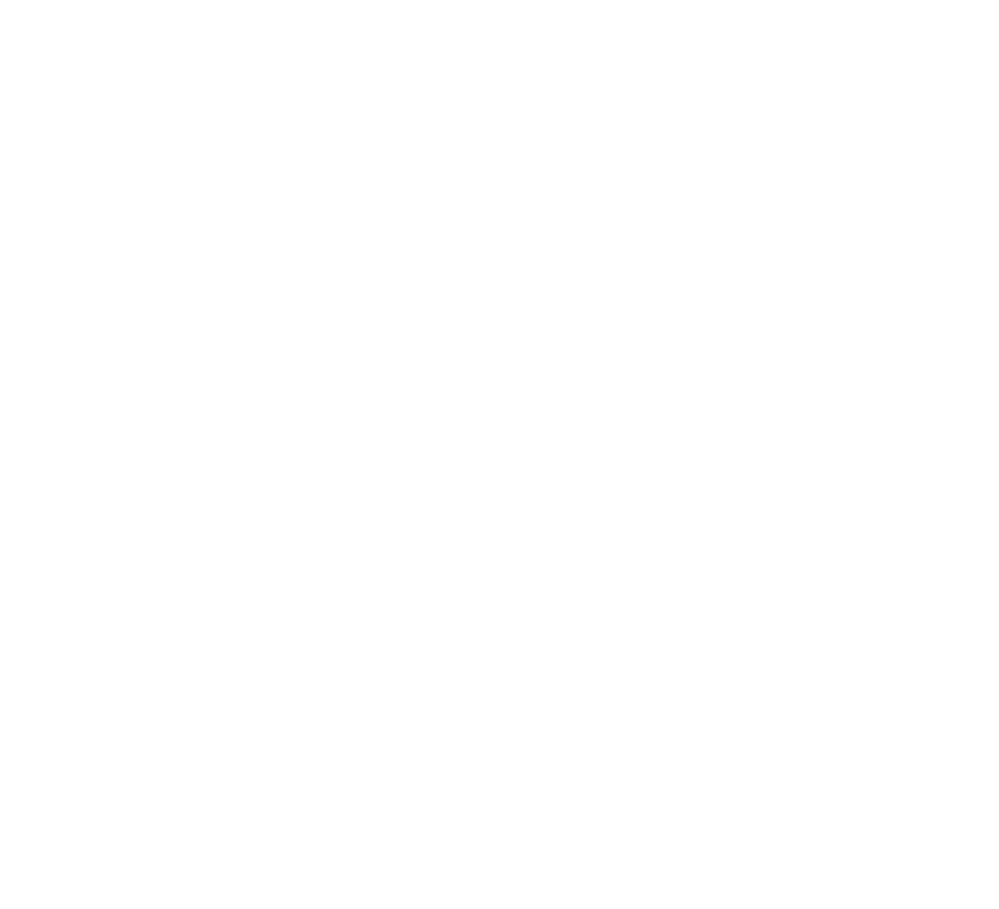
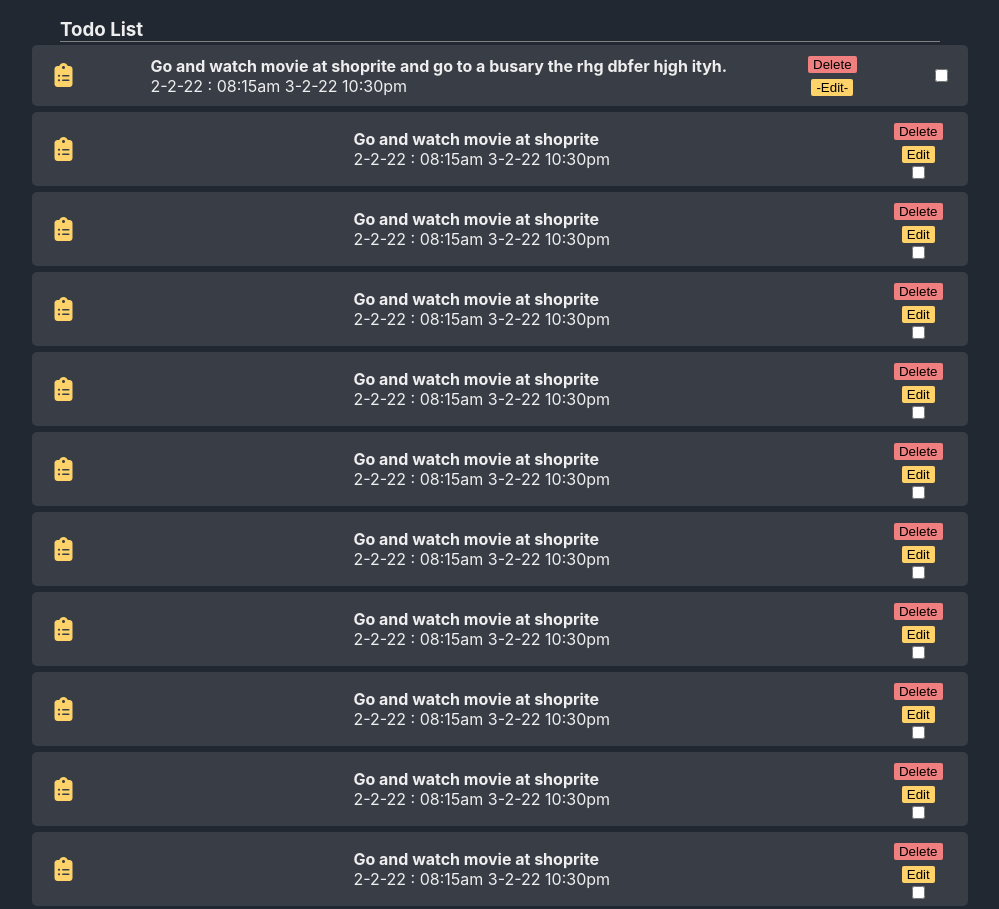
Before and after one commit to profinnocent/react-todo-app, a React (Create React App) app: page / in a window 1280 px wide. Shown: the part 328-1237 px from the top of the page, without its empty margins (140-1139 px from the left). Before the commit the page ends 800 px from the top, so only its background shows below. Built offline with nearby package versions, Linux system fonts and the light colour scheme.

Commit message:
Updated task section

```diff
--- a/src/App.css
+++ b/src/App.css
@@ -11,14 +11,13 @@
   color: var(--white);
   padding: 20px auto;
   width: 100%;
-
+height: auto;
 }
 
 
 /* Media Query -------------------- */
 @media (max-width:576px){
   .App{
-    width: 100%;
     padding: 0;
     margin: 0;
   }
--- a/src/App.js
+++ b/src/App.js
@@ -1,10 +1,12 @@
 import './App.css';
 import Header from './Components/Header';
+import Todo from './Components/Todo';
 
 function App() {
   return (
     <div className="App">
       <Header />
+      <Todo />
     </div>
   );
 }
--- a/src/Components/Header.js
+++ b/src/Components/Header.js
@@ -15,9 +15,9 @@
                 </div>
 
                 <div className="scoreboard">
-                    <div className='card card1'><div className="imgbox"><i className="fa fa-book"></i></div><div className="writeup"> <h2>20</h2><span>Total Tasks</span></div></div>
-                    <div className='card card2'><div className="imgbox"><i className="fa fa-circle-xmark"></i></div><div className="writeup"><h2>12</h2><span>Total Uncompleted</span></div></div>
-                    <div className='card card3'><div className="imgbox"><i className="fa fa-circle-check"></i></div><div className="writeup"><h2>8</h2><span>Total Completed</span></div></div>
+                    <div className='card card1'><div className="imgbox"><i className="fa fa-clipboard-list"></i></div><div className="writeup"> <h2>20</h2><span>Total Tasks</span></div></div>
+                    <div className='card card2'><div className="imgbox"><i className="fa fa-circle-xmark"></i></div><div className="writeup"><h2>12 <span>Tasks</span></h2><span>Uncompleted</span></div></div>
+                    <div className='card card3'><div className="imgbox"><i className="fa fa-circle-check"></i></div><div className="writeup"><h2>8 <span>Tasks</span> </h2><span>Completed</span></div></div>
                     <div className='card card4'><div className="imgbox"><i className="fa fa-percent"></i></div><div className="writeup"><h2>40.0%</h2><span>Performance</span></div></div>
                 </div>
 
--- a/src/Components/Todo.css
+++ b/src/Components/Todo.css
@@ -0,0 +1,101 @@
+
+
+.todo .inputs{
+    margin: 20px auto;
+}
+
+
+.todo .inputs .inputbtn{
+    display: flex;
+    justify-content: center;
+    align-items: center;
+    margin-top: 20px;
+}
+
+.todo .inputs .inputbtn input{
+    height: 25px;
+}
+
+.todo .inputs .inputbtn button{
+    padding: 5px;
+    background-color: var(--acentclr);
+}
+
+.todo .todos h3{
+    text-align: left;
+    margin: auto 200px;
+    border-bottom: 1px solid grey;
+}
+
+
+.todo .todos ul{
+    display: flex;
+    flex-direction: column;
+    justify-content: center;
+    align-items: center;
+}
+
+.todo .todos ul li{
+    display: flex;
+    justify-content: space-between;
+    align-items: center;
+    background-color: var(--secclr);
+    padding: 5px 20px;
+    border-radius: 5px;
+    margin: 3px auto;
+    width: 70%;
+}
+
+.todo .todos ul li div{
+    margin: 2.5px;
+    /* background-color: aqua; */
+}
+
+.todo .todos ul li .content{
+    text-align: left;
+}
+
+/* .todo .todos ul li .li-img{
+    background-color: aqua;
+} */
+
+.todo .todos ul li .li-img i{
+    font-size: 24px;
+    color: var(--acentclr);
+}
+
+.todo .todos ul li .btns{
+    display: flex;
+    flex-direction: column;
+    /* justify-content: center; */
+    align-items: center;
+}
+
+.todo .todos ul li .btns button{
+    margin: 3px;
+    padding: 1px 5px;
+    border: none;
+    border-radius: 2px;
+}
+
+.todo .todos ul li .btns button:nth-child(1){
+    background-color: lightcoral;
+}
+
+.todo .todos ul li .btns button:nth-child(2){
+    background-color: var(--acentclr);
+}
+
+
+
+/* Media Query ------------------------------ */
+@media (max-width:576px){
+    .todo .todos ul li{
+        width: 95%;
+        padding: 5px;
+    }
+
+    .todo .todos h3{
+        margin: auto 10px;
+    }
+}
--- a/src/Components/Todo.js
+++ b/src/Components/Todo.js
@@ -1,14 +1,188 @@
 import React from "react";
+import "./Todo.css";
 
 const Todo = () => {
   return (
-    <div className="inputs">
-      <h3>Tasks</h3>
-      <div className="addbtn">
-        <input type="text" />
-        <button>
-          Add Task <i className="fa fa-circle-plus"></i>
-        </button>
+    <div className="todo">
+      <div className="inputs">
+        <h3>Tasks Manager</h3>
+        <div className="inputbtn">
+          <input type="text" placeholder="Enter a task here"/>
+          <button>
+            Add Task <i className="fa fa-circle-plus"></i>
+          </button>
+        </div>
+      </div>
+
+      <div className="todos">
+        <h3>Todo List</h3>
+        <ul>
+          <li>
+            <div className="li-img">
+              <i className="fa fa-clipboard-list"></i>
+            </div>
+            <div className="content">
+              <h4>Go and watch movie at shoprite and go to a busary the rhg dbfer hjgh ityh.</h4>
+              <span>2-2-22 : 08:15am </span>
+              <span> 3-2-22 10:30pm</span>
+            </div>
+            <div className="btns">
+              <button>Delete</button>
+              <button> -Edit- </button>
+            </div>
+            <input type="checkbox" name="status" id="status" />
+          </li>
+          <li>
+            <div className="li-img">
+              <i className="fa fa-clipboard-list"></i>
+            </div>
+            <div className="content">
+              <h4>Go and watch movie at shoprite</h4>
+              <span>2-2-22 : 08:15am </span>
+              <span> 3-2-22 10:30pm</span>
+            </div>
+            <div className="btns">
+              <button>Delete</button>
+              <button>Edit</button>
+              <input type="checkbox" name="status" id="status" />
+            </div>
+          </li>
+          <li>
+            <div className="li-img">
+              <i className="fa fa-clipboard-list"></i>
+            </div>
+            <div className="content">
+              <h4>Go and watch movie at shoprite</h4>
+              <span>2-2-22 : 08:15am </span>
+              <span> 3-2-22 10:30pm</span>
+            </div>
+            <div className="btns">
+              <button>Delete</button>
+              <button>Edit</button>
+              <input type="checkbox" name="status" id="status" />
+            </div>
+          </li>
+          <li>
+            <div className="li-img">
+              <i className="fa fa-clipboard-list"></i>
+            </div>
+            <div className="content">
+              <h4>Go and watch movie at shoprite</h4>
+              <span>2-2-22 : 08:15am </span>
+              <span> 3-2-22 10:30pm</span>
+            </div>
+            <div className="btns">
+              <button>Delete</button>
+              <button>Edit</button>
+              <input type="checkbox" name="status" id="status" />
+            </div>
+          </li>
+          <li>
+            <div className="li-img">
+              <i className="fa fa-clipboard-list"></i>
+            </div>
+            <div className="content">
+              <h4>Go and watch movie at shoprite</h4>
+              <span>2-2-22 : 08:15am </span>
+              <span> 3-2-22 10:30pm</span>
+            </div>
+            <div className="btns">
+              <button>Delete</button>
+              <button>Edit</button>
+              <input type="checkbox" name="status" id="status" />
+            </div>
+          </li>
+          <li>
+            <div className="li-img">
+              <i className="fa fa-clipboard-list"></i>
+            </div>
+            <div className="content">
+              <h4>Go and watch movie at shoprite</h4>
+              <span>2-2-22 : 08:15am </span>
+              <span> 3-2-22 10:30pm</span>
+            </div>
+            <div className="btns">
+              <button>Delete</button>
+              <button>Edit</button>
+              <input type="checkbox" name="status" id="status" />
+            </div>
+          </li>
+          <li>
+            <div className="li-img">
+              <i className="fa fa-clipboard-list"></i>
+            </div>
+            <div className="content">
+              <h4>Go and watch movie at shoprite</h4>
+              <span>2-2-22 : 08:15am </span>
+              <span> 3-2-22 10:30pm</span>
+            </div>
+            <div className="btns">
+              <button>Delete</button>
+              <button>Edit</button>
+              <input type="checkbox" name="status" id="status" />
+            </div>
+          </li>
+          <li>
+            <div className="li-img">
+              <i className="fa fa-clipboard-list"></i>
+            </div>
+            <div className="content">
+              <h4>Go and watch movie at shoprite</h4>
+              <span>2-2-22 : 08:15am </span>
+              <span> 3-2-22 10:30pm</span>
+            </div>
+            <div className="btns">
+              <button>Delete</button>
+              <button>Edit</button>
+              <input type="checkbox" name="status" id="status" />
+            </div>
+          </li>
+          <li>
+            <div className="li-img">
+              <i className="fa fa-clipboard-list"></i>
+            </div>
+            <div className="content">
+              <h4>Go and watch movie at shoprite</h4>
+              <span>2-2-22 : 08:15am </span>
+              <span> 3-2-22 10:30pm</span>
+            </div>
+            <div className="btns">
+              <button>Delete</button>
+              <button>Edit</button>
+              <input type="checkbox" name="status" id="status" />
+            </div>
+          </li>
+          <li>
+            <div className="li-img">
+              <i className="fa fa-clipboard-list"></i>
+            </div>
+            <div className="content">
+              <h4>Go and watch movie at shoprite</h4>
+              <span>2-2-22 : 08:15am </span>
+              <span> 3-2-22 10:30pm</span>
+            </div>
+            <div className="btns">
+              <button>Delete</button>
+              <button>Edit</button>
+              <input type="checkbox" name="status" id="status" />
+            </div>
+          </li>
+          <li>
+            <div className="li-img">
+              <i className="fa fa-clipboard-list"></i>
+            </div>
+            <div className="content">
+              <h4>Go and watch movie at shoprite</h4>
+              <span>2-2-22 : 08:15am </span>
+              <span> 3-2-22 10:30pm</span>
+            </div>
+            <div className="btns">
+              <button>Delete</button>
+              <button>Edit</button>
+              <input type="checkbox" name="status" id="status" />
+            </div>
+          </li>
+        </ul>
       </div>
     </div>
   );
```
Also changed, not shown: src/Components/Header.css (+23 -25 lines).
